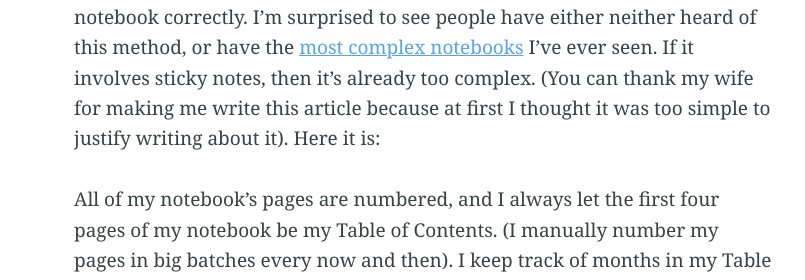
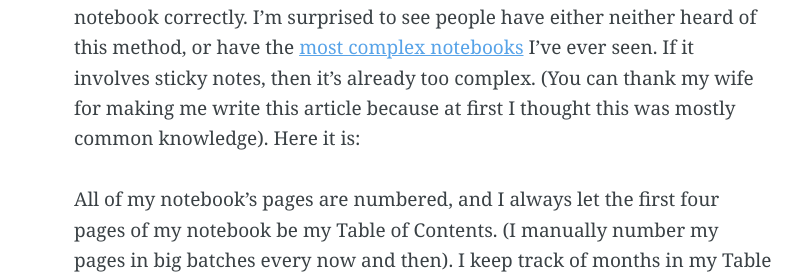
Before and after one commit to lokimeyburg/lokimeyburg.github.io, a Jekyll site: the page built from _posts/2016-12-15-use-notebook-simple-method-correctly.md, in a window 1280 px wide. Shown: the part 529-809 px from the top of the page, without its empty margins (216-1021 px from the left). Built offline with Jekyll 4.4.1, drawn with Linux system fonts in a browser that asks for light colours; Markdown is read by kramdown in place of the engine named in the settings.

Commit message:
Fixed syntax

```diff
--- a/_posts/2016-12-15-use-notebook-simple-method-correctly.md
+++ b/_posts/2016-12-15-use-notebook-simple-method-correctly.md
@@ -6,7 +6,7 @@ date:   2016-12-15 10:18:00
 
 When I grew up in a military boarding school in South Africa you would never find a student without his pen and small notebook. That's because it was a punishable offence if a private officer did not have his pen or notebook with them - even while they were wearing civvies. The senior officers would use this fact to catch unlucky private officers in some very creative ways (like when I came back after a date with a girl from another school and obviously didn't take my notebook with me).
 
-This also meant that we were taught a very simple method on how to use a notebook correctly. I'm surprised to see people have either neither heard of this method, or have the [most complex notebooks](http://becomeawritertoday.com/gtd-moleskine-notebook/) I've ever seen. If it involves sticky notes, then it's already too complex. (You can thank my wife for making me write this article because at first I thought it was too simple to justify writing about it). Here it is:
+This also meant that we were taught a very simple method on how to use a notebook correctly. I'm surprised to see people have either neither heard of this method, or have the [most complex notebooks](http://becomeawritertoday.com/gtd-moleskine-notebook/) I've ever seen. If it involves sticky notes, then it's already too complex. (You can thank my wife for making me write this article because at first I thought this was mostly common knowledge). Here it is:
 
 <!--more-->
 
```
